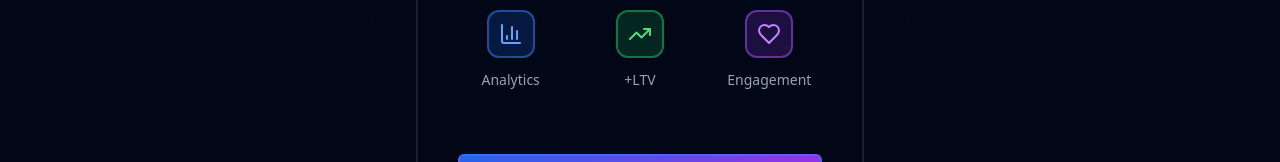
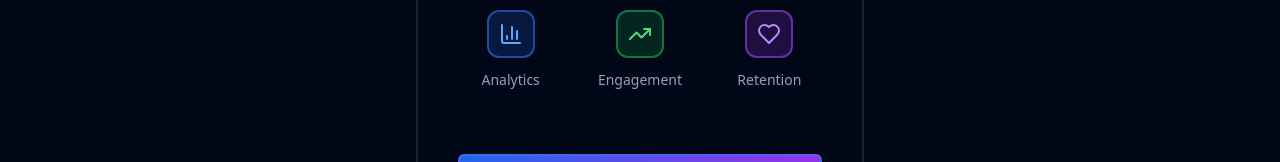
Before and after one commit to sperry-entelech/member-engagement-platform, a Next.js app: page /login in a window 1280 px wide. Shown: the part 352-514 px from the top of the page. Built offline with nearby package versions, Linux system fonts and the light colour scheme.

Commit message:
fix: Change +LTV to Engagement in login page features
- Update second feature highlight from '+LTV' to 'Engagement'
- Keep the same TrendingUp icon for engagement focus
- Maintain consistent business benefit messaging across all three features

```diff
--- a/app/login/page.tsx
+++ b/app/login/page.tsx
@@ -48,13 +48,13 @@ export default function LoginPage() {
                   <div className="mx-auto mb-3 flex h-12 w-12 items-center justify-center rounded-xl bg-green-600/20 border-2 border-green-500/50 smooth-transition group-hover:glow-green group-hover:bg-green-600/30">
                     <TrendingUp className="h-6 w-6 text-green-400 group-hover:text-green-300" />
                   </div>
-                  <p className="text-sm text-muted-foreground">+LTV</p>
+                  <p className="text-sm text-muted-foreground">Engagement</p>
                 </div>
                 <div className="text-center group">
                   <div className="mx-auto mb-3 flex h-12 w-12 items-center justify-center rounded-xl bg-purple-600/20 border-2 border-purple-500/50 smooth-transition group-hover:glow-purple group-hover:bg-purple-600/30">
                     <Heart className="h-6 w-6 text-purple-400 group-hover:text-purple-300" />
                   </div>
-                  <p className="text-sm text-muted-foreground">Engagement</p>
+                  <p className="text-sm text-muted-foreground">Retention</p>
                 </div>
               </div>
 
```
